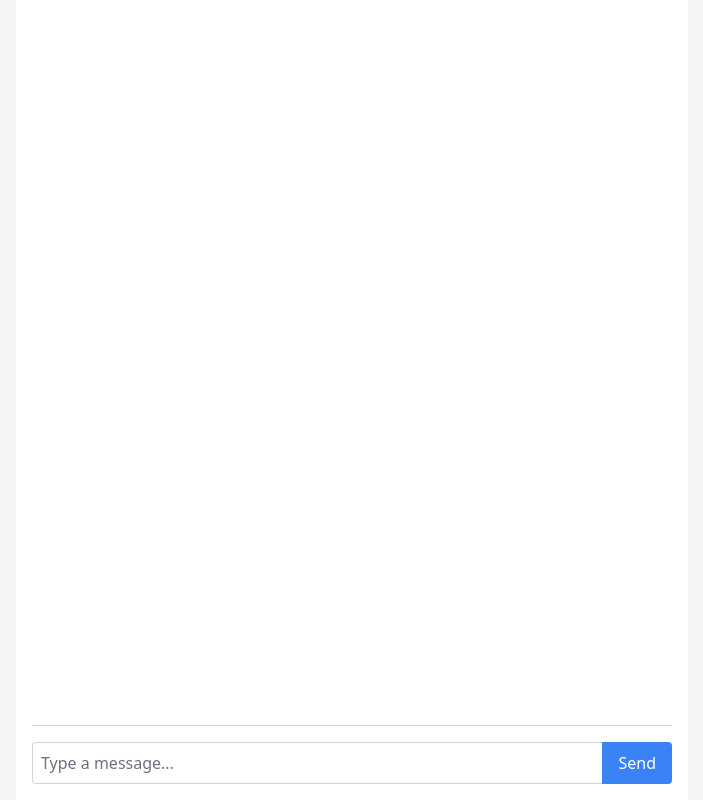
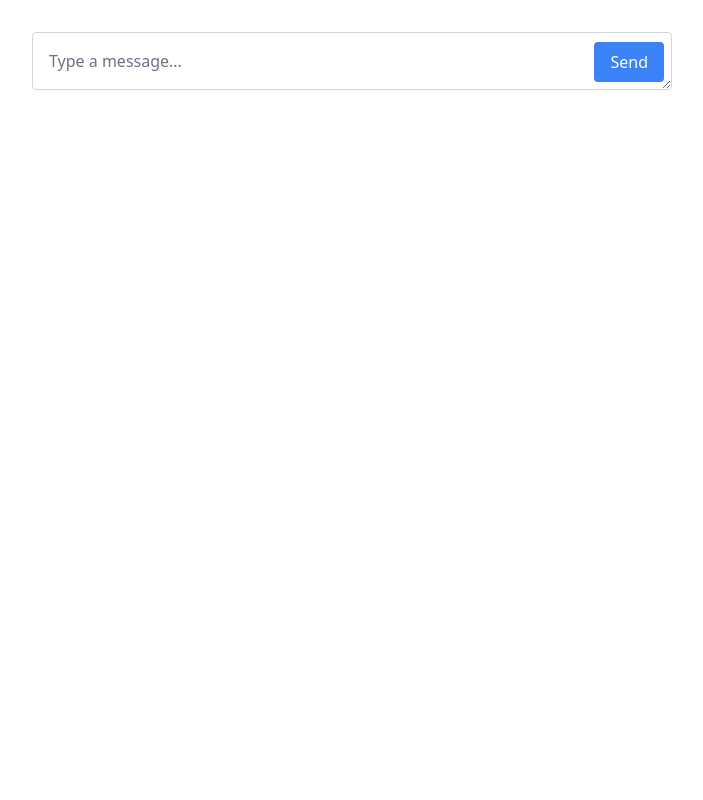
Before and after one commit to alexkehayias/indexer, a website: page web-ui/src/chat/index.html in a window 1280 px wide. Shown: the whole page, without its empty margins (288-991 px from the left). Drawn offline with nearby package versions, Linux system fonts and the light colour scheme.

Commit message:
Update styling of chat UI

```diff
--- a/web-ui/src/chat/index.html
+++ b/web-ui/src/chat/index.html
@@ -6,16 +6,19 @@
   <link href="../output.css" rel="stylesheet">
   <title>Notes Chat</title>
 </head>
-<body class="bg-gray-100">
-  <div style="height: 100dvh;" class="bg-white mx-auto w-full lg:max-w-2xl p-4 flex flex-col">
-    <div id="chat-display" class="grow overflow-y-auto border-b border-gray-300 mb-4 flex flex-col-reverse "></div>
-    <div class="flex">
-      <input id="chat-input"
+<body>
+  <div style="height: 100dvh;" class="bg-white mx-auto flex flex-col items-center">
+    <div class="overflow-y-auto w-full flex flex-col items-center">
+      <div id="chat-display" class="p-4 grow flex flex-col-reverse w-full lg:max-w-2xl"></div>
+    </div>
+    <div class="relative w-full px-4 pb-4 lg:max-w-2xl">
+      <textarea id="chat-input"
              type="text"
-             class="flex-grow border border-gray-300 border-r-0 p-2 rounded-l"
-             placeholder="Type a message...">
+             class="block w-full p-4 border border-gray-300 rounded highlight-none"
+             placeholder="Type a message..."
+             rows="1"></textarea>
       <button id="send-button"
-              class="bg-blue-500 text-white px-4 py-2 rounded-r">
+              class="bg-blue-500 text-white px-4 py-2 rounded absolute end-[1.5rem] bottom-[1.5rem] right-[1.5rem]">
         Send
       </button>
     </div>
```
Also changed, not shown: web-ui/src/output.css.
